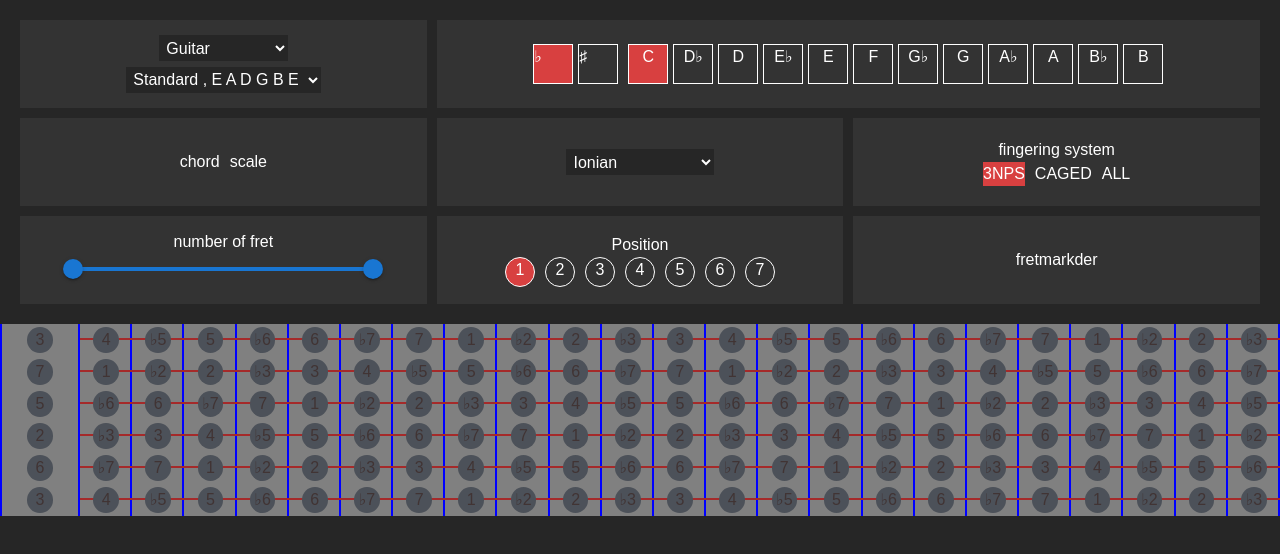
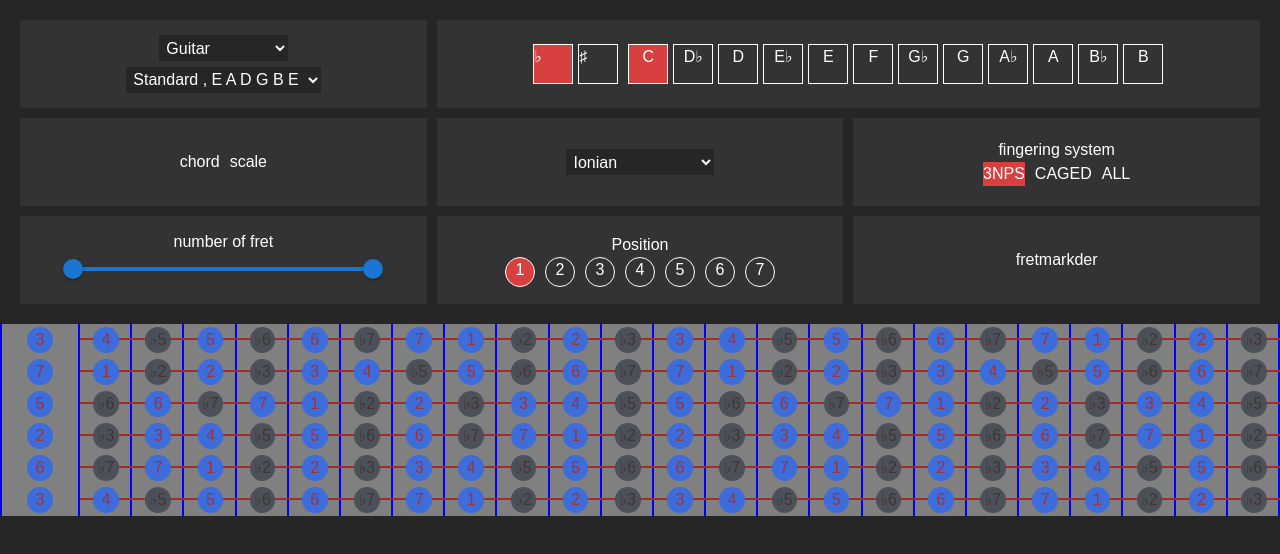
Before and after one commit to jxxnghwxn/fretboard, a Next.js app: page / in a window 1280 px wide. Shown: the top 554 px of the page. Built offline with nearby package versions, Linux system fonts and the light colour scheme.

Commit message:
GetFretboard, modified, div and css at return

```diff
--- a/app/components/GetFretboard.tsx
+++ b/app/components/GetFretboard.tsx
@@ -53,13 +53,14 @@ function GetFretboard({ fretboardState }) {
     const noteDegreeIdx = (noteNameIdx - rootNoteIdx + 12) % 12;
     const noteDegree = DEGREES[selectedAccidental][noteDegreeIdx];
 
-    const isInIntervals = selectedIntervals.includes(noteDegreeIdx);
+    const isInIntervals = selectedIntervals.includes(noteDegreeIdx + 1);
 
     return {
       string: stringIdx + 1,
       fret: fretIdx + 1,
       noteName,
       noteDegree,
+      noteDegreeIdx,
       isInIntervals,
     };
   }
@@ -80,12 +81,14 @@ function GetFretboard({ fretboardState }) {
         <div key={stringIdx} className={s.string}>
           {string.map((noteInfo, fretIdx) => (
             <div key={fretIdx} className={s.fret}>
-              <div
-                className={`${s.noteBase} ${
-                  noteInfo.isInIntervals ? s.inIntervals : ''
-                }`}
-              >
-                {noteInfo.noteDegree}
+              <div className={s.noteContainer}>
+                <div
+                  className={`${s.noteItem} ${
+                    noteInfo.isInIntervals ? s.inIntervals : ''
+                  }`}
+                >
+                  {noteInfo.noteDegree}
+                </div>
               </div>
             </div>
           ))}
--- a/app/styles/GetFretboard.module.css
+++ b/app/styles/GetFretboard.module.css
@@ -55,30 +55,39 @@
 }
 
 /* 모든 노트 공통 스타일 */
-.noteBase {
+
+.noteContainer {
+  display: flex;
+  align-items: center;
+  justify-content: center;
+  width: 100%;
+  height: 100%;
+}
+.noteItem {
   width: 1.6rem;
   height: 1.6rem;
   border-radius: 50%;
   display: flex;
+  align-items: center;
   justify-content: center;
   align-items: center;
   z-index: 3;
 }
 
 /* 스케일에 속한 노트 */
-.fret.inIntervals .noteBase {
+.noteItem.inIntervals {
   background-color: #3d6cdb;
-  color: rgb(255, 255, 255);
+  color: rgb(162, 50, 50);
 }
 
 /* 스케일에 속하지 않은 노트 */
-.fret:not(.inIntervals) .noteBase {
+.noteItem:not(.inIntervals) {
   z-index: 4;
   background-color: #4c5159;
   color: rgb(65, 52, 52);
 }
 /* 최종 보여주는 노트 */
-.fret.inView .noteBase {
+.noteItem.inView {
   background-color: #2f5bc2;
   color: rgb(255, 255, 255);
 }
```
